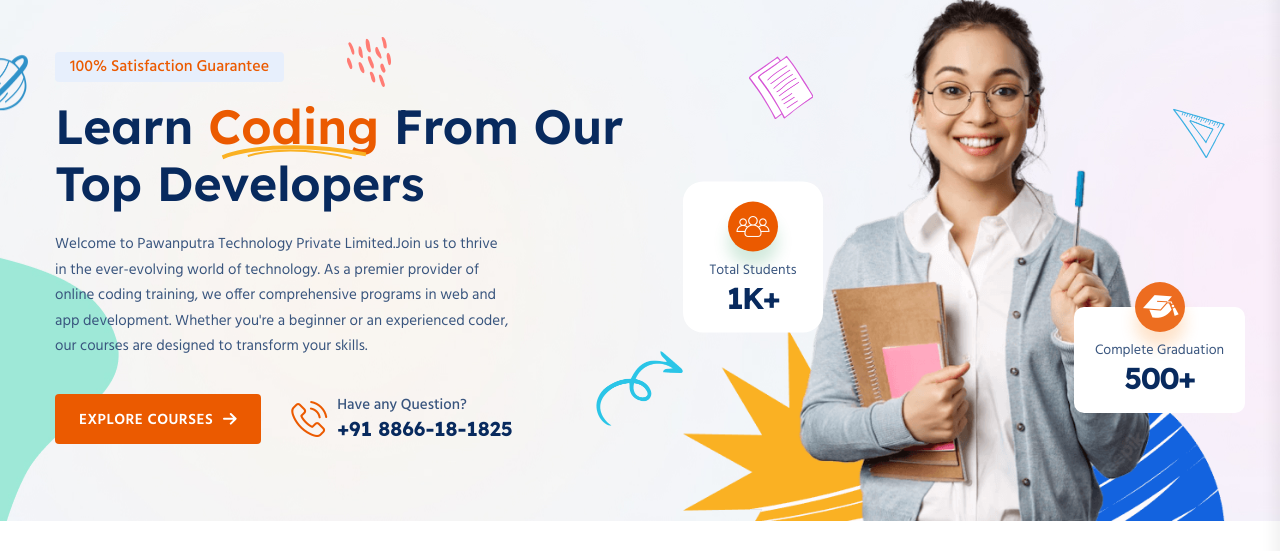
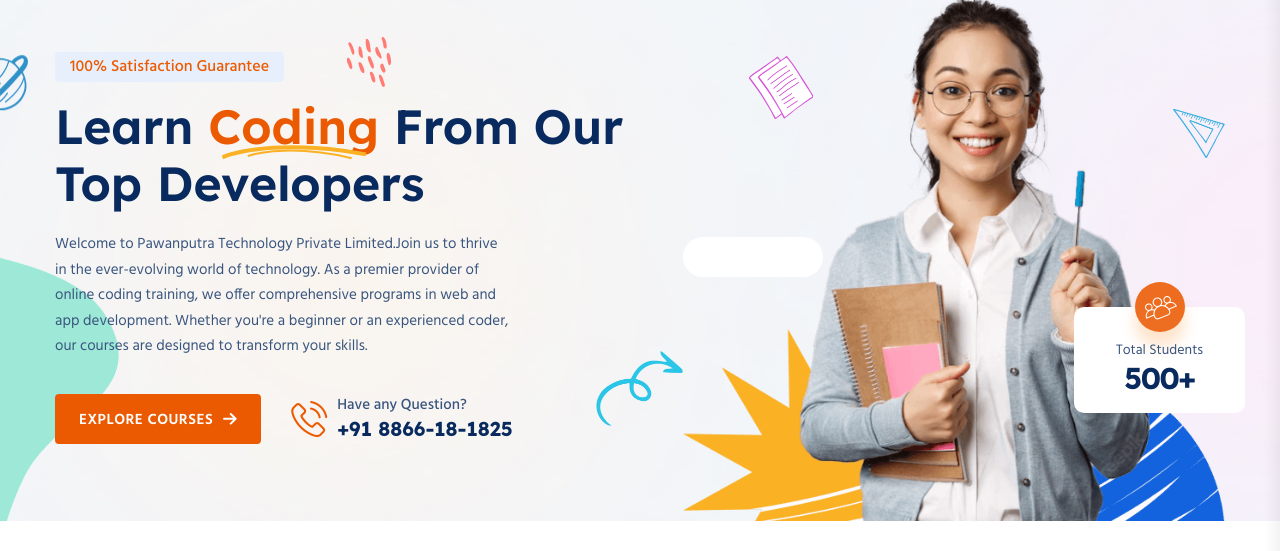
Before and after one commit to pawanputratechnology/pawanputratechnology.github.io., a plain HTML site: page index.html in a window 1280 px wide. Shown: the part 171-722 px from the top of the page. Drawn offline with nearby package versions, Linux system fonts and the light colour scheme; a script that the page names is missing; a small style sheet from the web is missing; files whose address does not match are found by name.

Commit message:
Update index.html
change Total count in home

```diff
--- a/index.html
+++ b/index.html
@@ -306,20 +306,14 @@
                                 data-aos="fade-down-left" data-aos-delay="1200">
                             <div class="banner__fact">
                                 <div class="banner__fact-item">
+
+                                </div>
+                                <div class="banner__fact-item">
                                     <div class="icon">
                                         <i class="flaticon-group"></i>
                                     </div>
                                     <div class="info">
                                         <span>Total Students</span>
-                                        <h4 class="count">1K+</h4>
-                                    </div>
-                                </div>
-                                <div class="banner__fact-item">
-                                    <div class="icon">
-                                        <i class="flaticon-graduation-cap"></i>
-                                    </div>
-                                    <div class="info">
-                                        <span>Complete Graduation</span>
                                         <h4 class="count">500+</h4>
                                     </div>
                                 </div>
```
